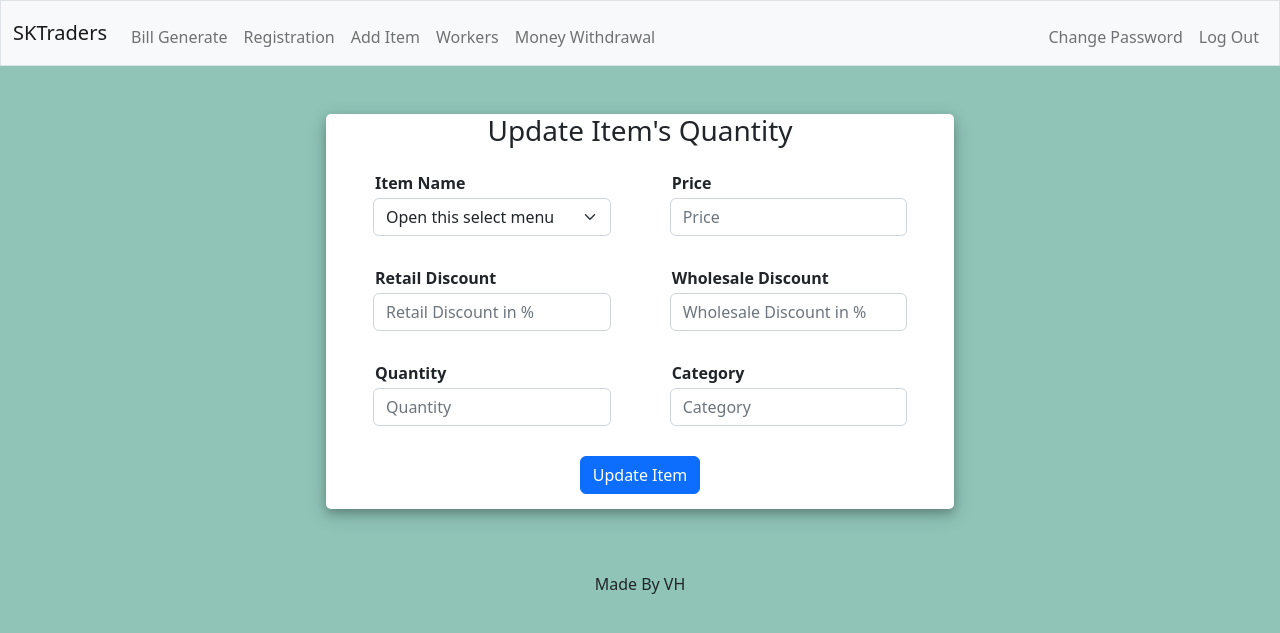
After one commit to Vaishali-tyagi-project/CS50x_Final_Project, a Flask app: page /addQuantity in a window 1280 px wide. The commit adds this page. Shown: the top 633 px of the page. Run offline with Flask 2, Linux system fonts and the light colour scheme; the visitor is signed in with stand-in values (Sample User, id 1); some libraries are stand-ins or nearby versions.

Commit message:
Add Quantity

```diff
--- a/app.py
+++ b/app.py
@@ -444,3 +444,16 @@ def changePassword():
     else:
         users = db.execute("SELECT c.person_id, c.username, c.credential_id, p.firstname || ' ' || p.lastname as fullName FROM Credentials c JOIN Person p ON c.person_id = p.person_id")
         return render_template("/changePassword.html", users = users, json_user = json.dumps(users))
+
+
+@app.route('/addQuantity', methods = ["GET", "POST"])
+@login_required
+def addQuantity():
+    if request.method == "POST":
+        item_id = request.form.get("item_id")
+        quantity = request.form.get("quantity")
+        db.execute("UPDATE Item SET quantity = ? WHERE item_id = ?", int(quantity), int(item_id))
+        return redirect("/")
+    else:
+        items = db.execute("SELECT i.item_id, i.price, i.itemname, i.quantity, i.retail_discount, i.wholesale_discount, c.category_name FROM Category c JOIN Item i ON i.category_id = c.category_id")
+        return render_template("/addQuantity.html", items = items, json_items = json.dumps(items))
--- /dev/null
+++ b/templates/addQuantity.html
@@ -0,0 +1,79 @@
+{% extends "layout.html" %}
+
+{% block title %}
+Add Item
+{% endblock %}
+
+{% block main %}
+<form action="/addQuantity" method="post">
+    <div class="container additem_body">
+        <div><h3> Update Item's Quantity</h3> </div>
+        <div class="row">
+            <div class="col-md-5  item">
+                <label class="form-check-label">Item Name</label>
+                <select class="form-select" id="item_id" name="item_id" onchange="setOtherFields();">
+                    <option selected disabled> Open this select menu</option>
+                    {% for item in items %}
+                    <option value="{{item.item_id}}">{{item.itemname}}</option>
+                    {%endfor%}
+                </select>
+            </div>
+            <div class="col-md-5  item">
+                <label class="form-check-label">Price</label>
+                <input type="text" class="form-control" id="price" name="price" placeholder="Price" readonly />
+            </div>
+        </div>
+
+        <div class="row">
+            <div class="col-md-5  item">
+                <label class="form-check-label">Retail Discount</label>
+                <input type="text" class="form-control" id="retail_discount" name="retail_discount" placeholder="Retail Discount in %" readonly />
+            </div>
+            <div class="col-md-5  item">
+                <label class="form-check-label">Wholesale Discount</label>
+                <input type="text" class="form-control" id="wholesale_discount" name="wholesale_discount" placeholder="Wholesale Discount in %" readonly />
+            </div>
+        </div>
+
+        <div class="row">
+            <div class="col-md-5 item">
+                <label class="form-check-label">Quantity</label>
+                <input type="text" class="form-control" id="quantity" name="quantity" placeholder="Quantity" required />
+            </div>
+            <div class="col-md-5 item">
+                <label class="form-check-label">Category</label>
+                <input class="form-control" id = "category" name = "category" placeholder="Category" readonly>
+            </div>
+        </div>
+
+        <div class="row">
+            <div class="col-md-3">
+
+            </div>
+            <div class="col-md-6 ">
+                <button class="btn btn-primary" type="submit">Update Item</button>
+            </div>
+        </div>
+    </div>
+</form>
+<script>
+    function setOtherFields()
+    {
+        let list_item = '{{ json_items|safe }}';
+        list_item = Array.from(JSON.parse(list_item));
+        let selected_item = document.getElementById("item_id").value;
+
+        for(let i = 0; i < list_item.length; i++)
+        {
+            item = list_item[i];
+            if (item["item_id"] == parseInt(selected_item))
+            {
+                document.getElementById("price").value = item["price"];
+                document.getElementById("category").value = item["category_name"];
+                document.getElementById("retail_discount").value = item["retail_discount"];
+                document.getElementById("wholesale_discount").value = item["wholesale_discount"];
+            }
+        }
+    }
+</script>
+{% endblock %}
--- a/templates/additem.html
+++ b/templates/additem.html
@@ -38,8 +38,7 @@ Add Item
             </div>
             <div class="col-md-5 item">
                 <label class="form-check-label">Category</label>
-                <select class="form-select" aria-label=" Item Category" id="select_id" name="category_id"
-                    onchange="isother();">
+                <select class="form-select" aria-label=" Item Category" id="select_id" name="category_id" onchange="isother();">
                     <option selected disabled> Open this select menu</option>
                     {% for name in category %}
                     <option value="{{name.category_id}}">{{name.category_name}}</option>
--- a/templates/layout.html
+++ b/templates/layout.html
@@ -44,7 +44,7 @@
                         <ul class="navbar-nav me-auto mt-2">
                             <li class="nav-item"><a class="nav-link" href="/billGen">Bill Generate</a></li>
                             <li class="nav-item"><a class="nav-link" href="/moneywithdrawal">Withdrawal</a></li>
-                            <li class="nav-item"><a class="nav-link" href="/additem">Add Weight</a></li>
+                            <li class="nav-item"><a class="nav-link" href="/addQuantity">Add Item's Quantity</a></li>
                             <li class="nav-item"><a class="nav-link" href="/history">History</a></li>
                         </ul>
                         <ul class="navbar-nav ms-auto mt-2">
```
Also changed, not shown: final-project.db.
